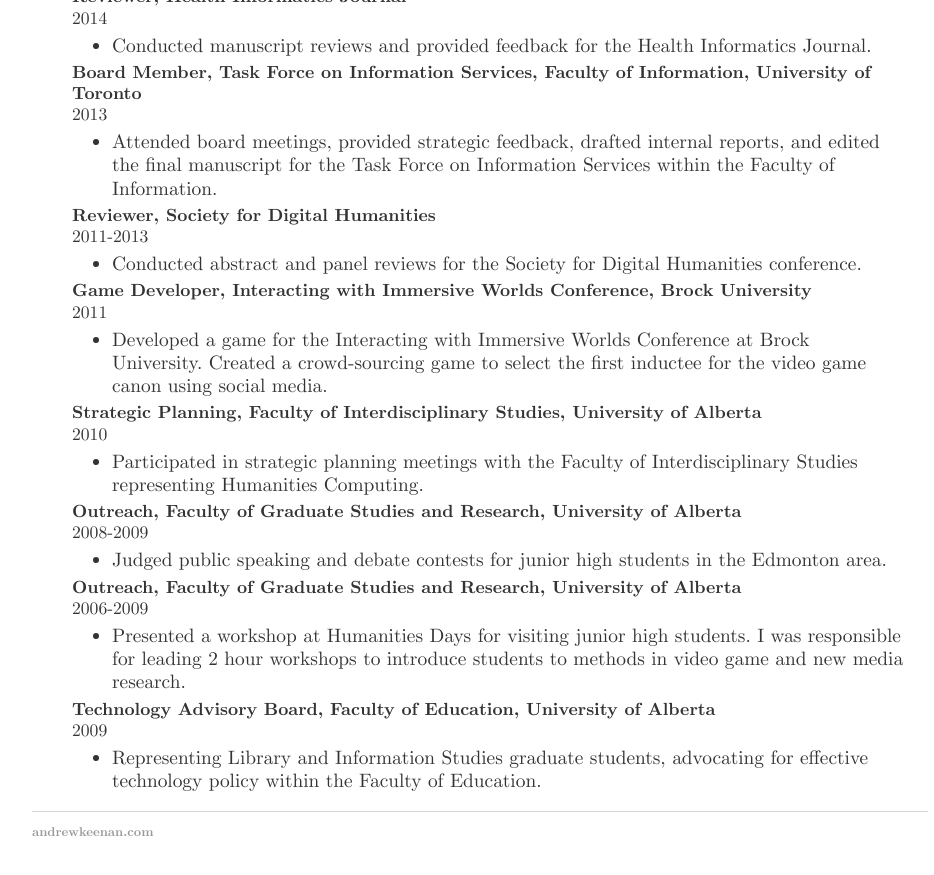
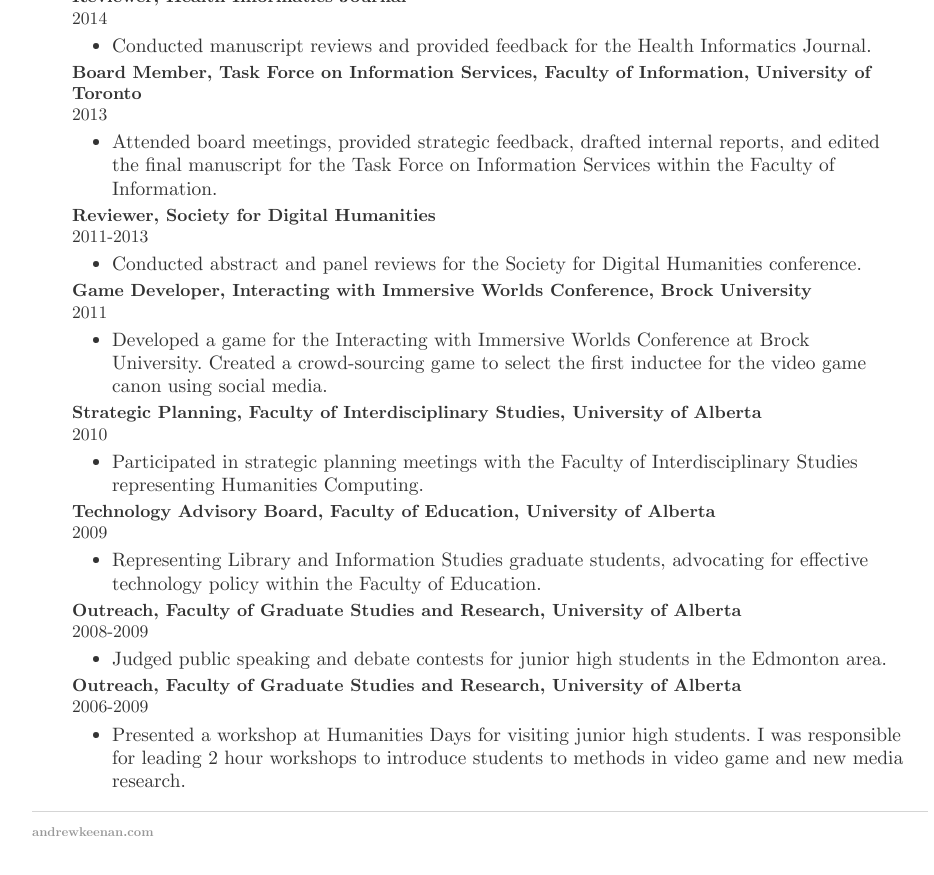
Before and after one commit to bigrube77/bigrube77.github.io, a Jekyll site: the page built from cv/index.html, in a window 1280 px wide and 900 px high, scrolled down 10129 px. Shown: the top 875 px of the window, without its empty margins (160-1094 px from the left). Built offline with Jekyll 4.4.1, drawn with Linux system fonts in a browser that asks for light colours; some of the changed lines change nothing that is shown.

Commit message:
Update index.html

```diff
--- a/cv/index.html
+++ b/cv/index.html
@@ -624,6 +624,14 @@
 	</ul>
 
 
+<li> <b>Technology Advisory Board, Faculty of Education, University of Alberta</b> <br> 2009 <ul
+		style="list-style-type:disc">
+
+	<li> Representing Library and Information Studies graduate students, advocating for effective
+		technology policy within the Faculty of Education.
+
+		</ul>
+
 <li> <b>Outreach, Faculty of Graduate Studies and Research, University of Alberta</b> <br> 2008-2009
 <ul style="list-style-type:disc">
 
@@ -640,15 +648,6 @@
 
 	</ul>
 
-
-<li> <b>Technology Advisory Board, Faculty of Education, University of Alberta</b> <br> 2009 <ul
-style="list-style-type:disc">
-
-<li> Representing Library and Information Studies graduate students, advocating for effective
-technology policy within the Faculty of Education.
-
-	</ul>
-
 	</ul>
 
 </DIV>
```
